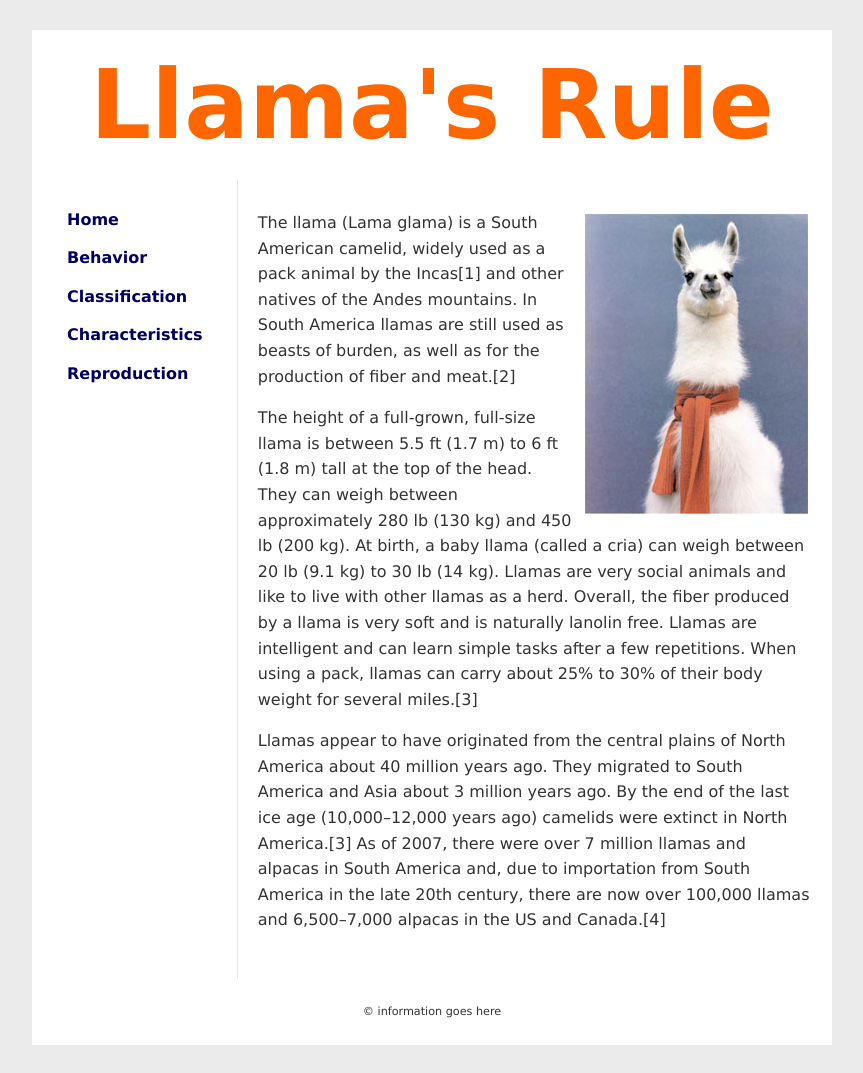
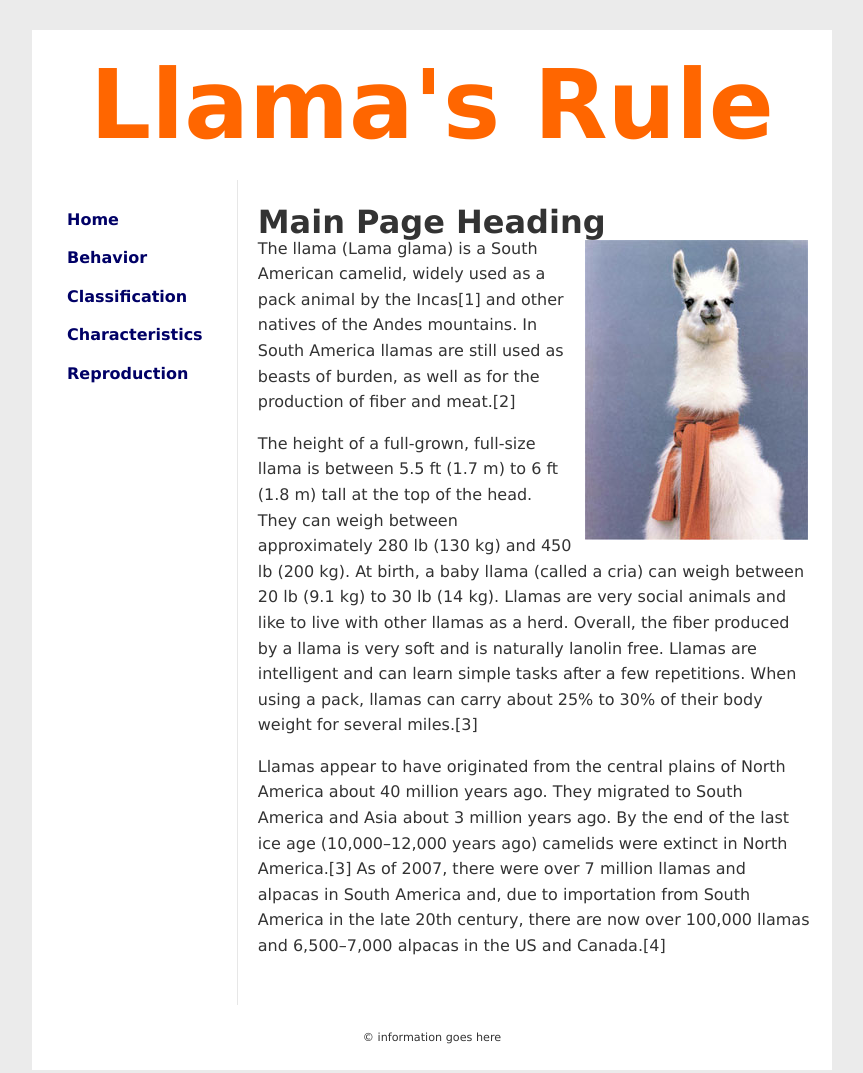
Before and after one commit to willgucsb/llamasite, a plain HTML site: page index.html in a window 1280 px wide. Shown: the whole page, without its empty margins (208-1071 px from the left). Drawn offline with nearby package versions, Linux system fonts and the light colour scheme.

Commit message:
added heading

```diff
--- a/index.html
+++ b/index.html
@@ -31,6 +31,7 @@
         </nav>
 
         <main>
+            <h1>Main Page Heading</h1>
             <p><img src="images/llama01.jpg" alt="llama" width="223" height="300" class="alignright">The llama (Lama
                 glama) is a South American camelid, widely used as a pack animal by the Incas[1] and other natives of
                 the Andes mountains. In South America llamas are still used as beasts of burden, as well as for the
```
